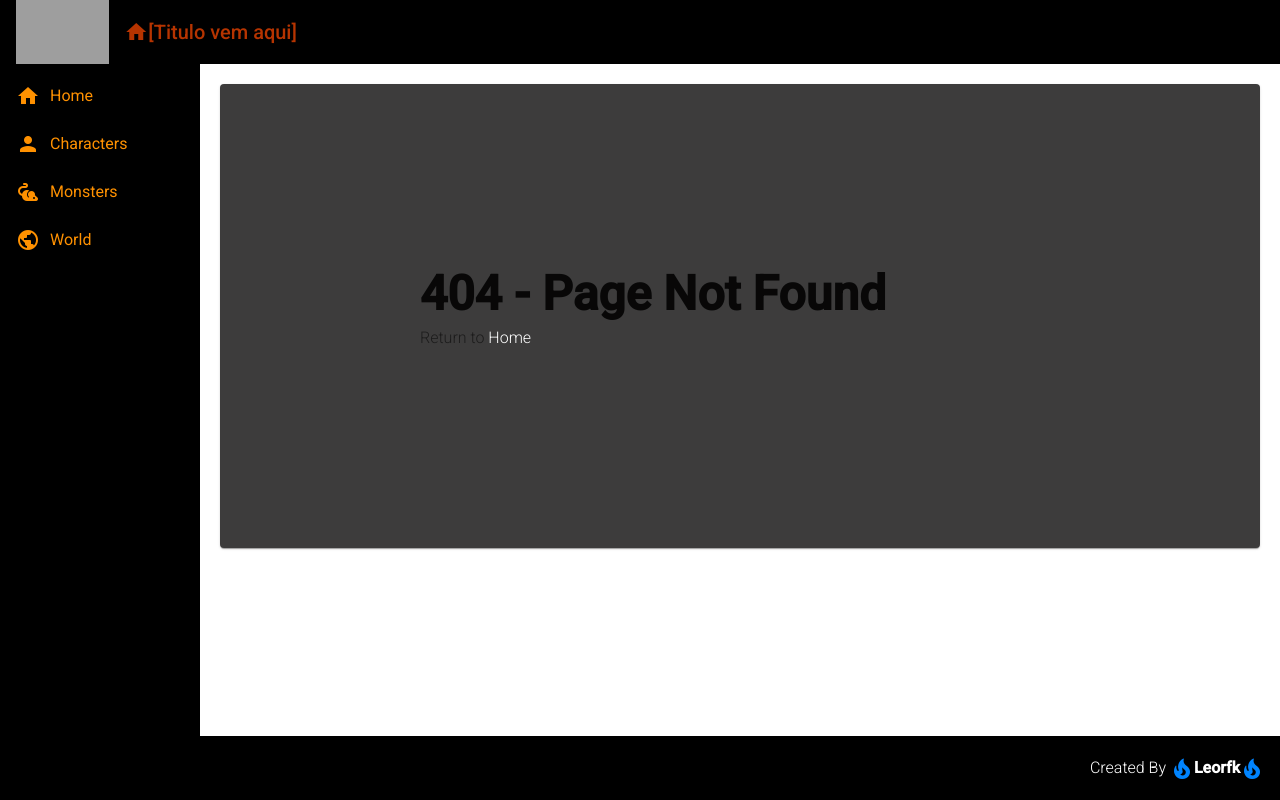
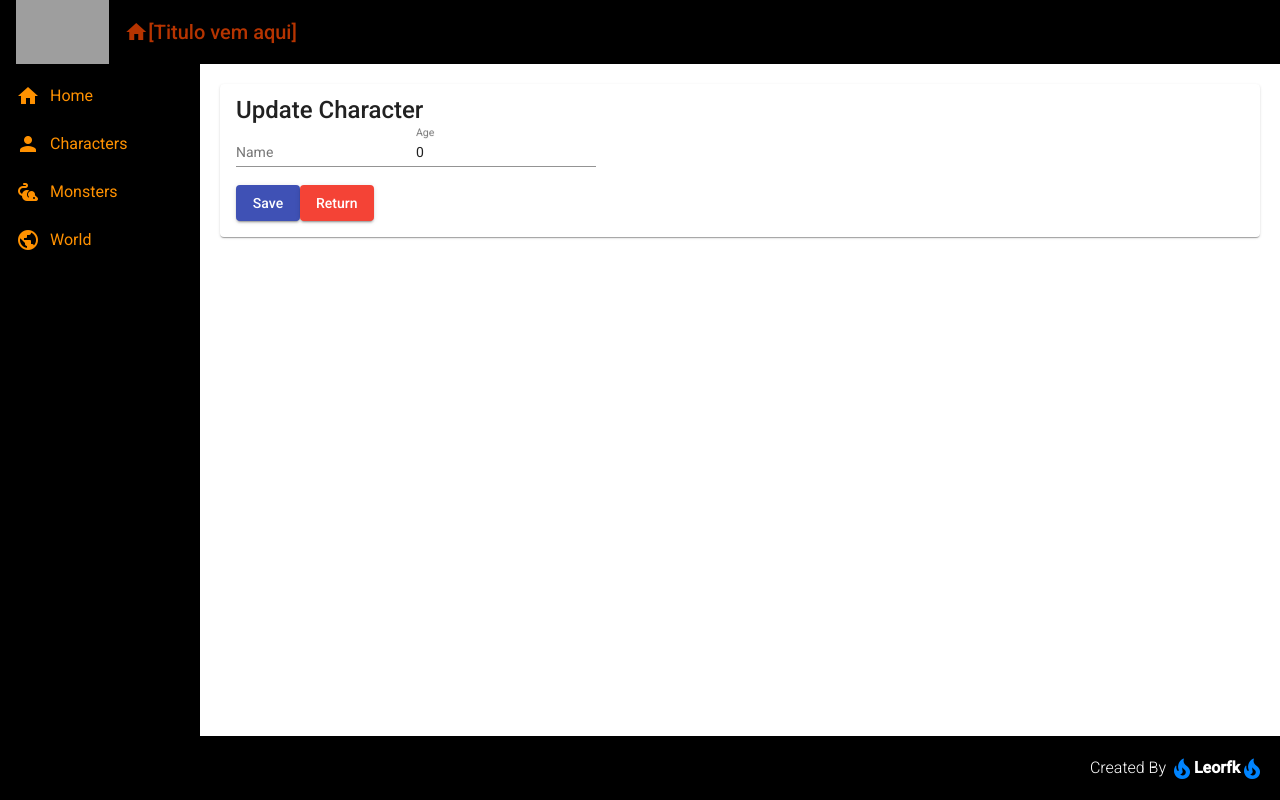
Before and after one commit to Leorfk/witcher-front, an Angular app in the folder frontend/: page /characters/edit/1 in a window 1280 px wide. Before the commit this address had no page. Built offline with nearby package versions, Linux system fonts and the light colour scheme; no server answers; grey boxes are pictures that could not be loaded.

Commit message:
criando a logica de update

```diff
--- a/frontend/src/app/app.module.ts
+++ b/frontend/src/app/app.module.ts
@@ -24,6 +24,9 @@ import { CharacterCrudComponent } from './views/character-crud/character-crud.co
 import { NotFoundComponent } from './views/not-found/not-found.component';
 import { CharacterCreateComponent } from './componets/character/character-create/character-create.component';
 import { CharacterViewComponent } from './componets/character/character-view/character-view.component';
+import { CharacterUpdateComponent } from './componets/character/character-update/character-update.component';
+import { CharacterDeleteComponent } from './componets/character/character-delete/character-delete.component';
+import { CharacterDetailsComponent } from './componets/character/character-details/character-details.component';
 
 
 const Material = [
@@ -50,6 +53,9 @@ const Pages = [
   CharacterCrudComponent,
   CharacterCreateComponent,
   CharacterViewComponent,
+  CharacterUpdateComponent,
+  CharacterDeleteComponent,
+  CharacterDetailsComponent,
   NotFoundComponent
 ];
 
--- a/frontend/src/app/componets/character/character-service/character.service.ts
+++ b/frontend/src/app/componets/character/character-service/character.service.ts
@@ -33,6 +33,13 @@ export class CharacterService {
   }
 
   update(character: Character): Observable<Character> {
-    return this.http.put<Character>(this.baseUrl, character);
+    return this.http.put<Character>(
+      `${this.baseUrl}/${character.id}`,
+      character
+    );
+  }
+
+  delete(character: Character): Observable<Character> {
+    return this.http.delete<Character>(`${this.baseUrl}/${character.id}`);
   }
 }
--- a/frontend/src/app/componets/character/character-update/character-update.component.html
+++ b/frontend/src/app/componets/character/character-update/character-update.component.html
@@ -1 +1,13 @@
-<p>character-update works!</p>
+<mat-card>
+  <mat-card-title>Update Character</mat-card-title>
+  <form class="form-style">
+    <mat-form-field>
+      <input matInput placeholder="Name" [(ngModel)]="character.name" name="name"/>
+    </mat-form-field>
+    <mat-form-field>
+      <input matInput placeholder="Age" [(ngModel)]="character.age" name="age"/>
+    </mat-form-field>
+  </form>
+  <button class="form-button" mat-raised-button color="primary" (click)="update()">Save</button>
+  <button class="form-button" mat-raised-button color="warn" (click)="cancel()">Return</button>
+</mat-card>
--- a/frontend/src/app/componets/character/character-update/character-update.component.ts
+++ b/frontend/src/app/componets/character/character-update/character-update.component.ts
@@ -1,3 +1,6 @@
+import { Character } from './../character.model';
+import { CharacterService } from './../character-service/character.service';
+import { ActivatedRoute, Router } from '@angular/router';
 import { Component, OnInit } from '@angular/core';
 
 @Component({
@@ -7,9 +10,39 @@ import { Component, OnInit } from '@angular/core';
 })
 export class CharacterUpdateComponent implements OnInit {
 
-  constructor() { }
+  character: Character = {
+    name: '',
+    age: 0,
+    abilities: [],
+    affiliation: [],
+    aliases: '',
+    eyeColor: '',
+    hairColor: '',
+    gender: '',
+    profession: '',
+    skin: ''
+  };
+
+  constructor(
+    private route: ActivatedRoute,
+    private router: Router,
+    private characterService: CharacterService) { }
 
   ngOnInit(): void {
+    this.characterService.getById(this.route.snapshot.paramMap.get('id')).subscribe(x => {
+      this.character = x;
+    });
+  }
+
+  update(): void {
+    this.characterService.update(this.character).subscribe(() => {
+      this.characterService.showMessage(`Personagem ${this.character.name}, atualizado com sucesso!!`);
+      this.router.navigate(['/characters']);
+    });
+  }
+
+  cancel(): void {
+    this.router.navigate(['/characters']);
   }
 
 }
--- a/frontend/src/app/componets/template/footer/footer.component.html
+++ b/frontend/src/app/componets/template/footer/footer.component.html
@@ -3,7 +3,7 @@
     <i class="material-icons blue-icon center">
       local_fire_department
     </i>
-    <span class="text-negrito">Leorfk</span>
+    <span><a class="text-negrito" href="https://github.com/Leorfk">Leorfk</a></span>
     <i class="material-icons blue-icon center">
       local_fire_department
     </i>
--- a/frontend/src/styles.css
+++ b/frontend/src/styles.css
@@ -17,4 +17,12 @@ body { margin: 0; font-family: Roboto, "Helvetica Neue", sans-serif; }
 
 .text-negrito {
   font-weight: bold;
+  color: white;
+  text-decoration: none;
 }
+
+.text-negrito:hover {
+  font-weight: 300;
+  color: rgb(0, 132, 255);
+  text-decoration: none;
+}
```
Also changed, not shown: frontend/src/app/app-routing.module.ts (+15 -0 lines).
